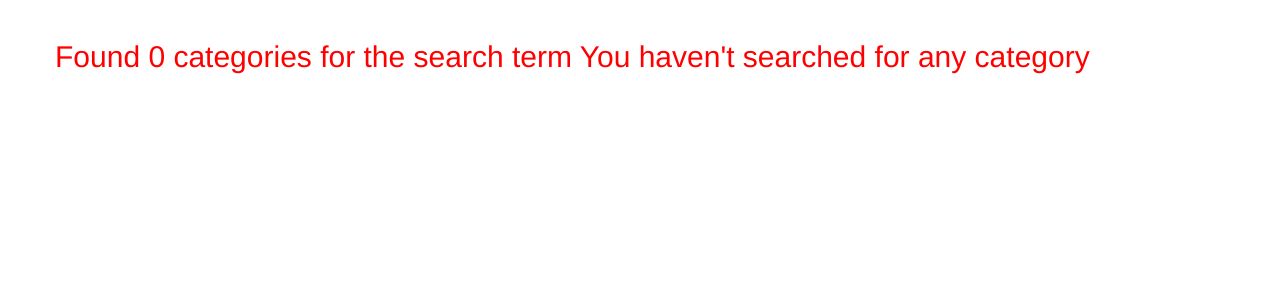
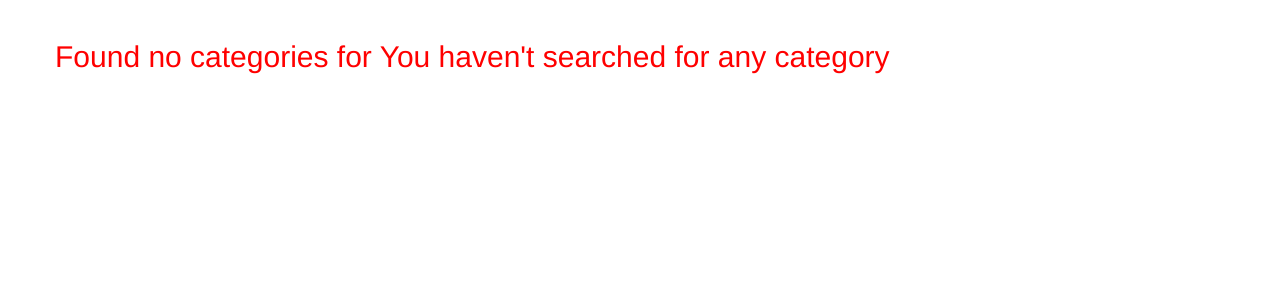
Before and after one commit to owinolawrence/personal-gallery, a Django app: page /search/ in a window 1280 px wide. Shown: the part 52-352 px from the top of the page. Run offline with Django 3.2, Linux system fonts and the light colour scheme; some libraries are stand-ins or nearby versions.

Commit message:
fix identation error

```diff
--- a/photos/templates/all-photos/search.html
+++ b/photos/templates/all-photos/search.html
@@ -6,7 +6,7 @@
     {% if categories%}
       <h2>Found {{ categories|length }} of searched term {{message}}</h2>
     {% else %}
-      <h2> Found 0 categories for the search term {{message}}</h2>
+      <h2> Found no categories for  {{message}}</h2>
     {% endif %}
 
   </div>
```
